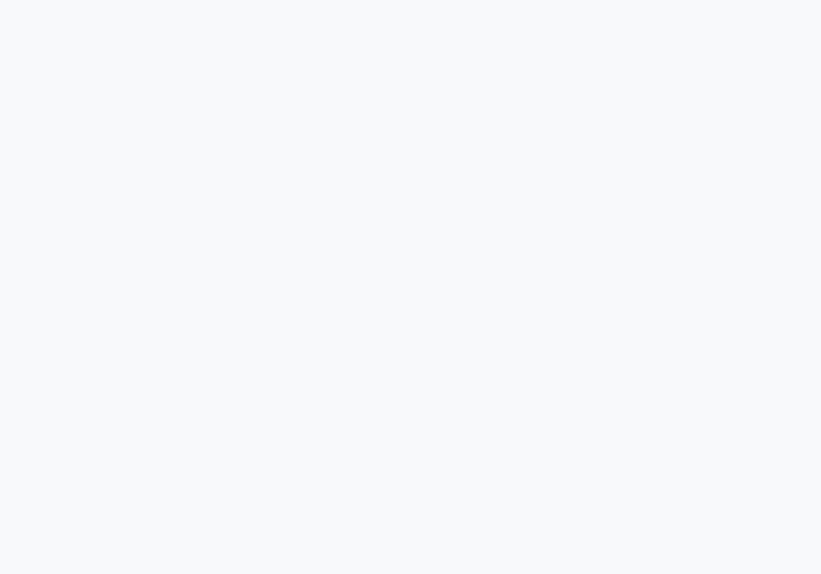
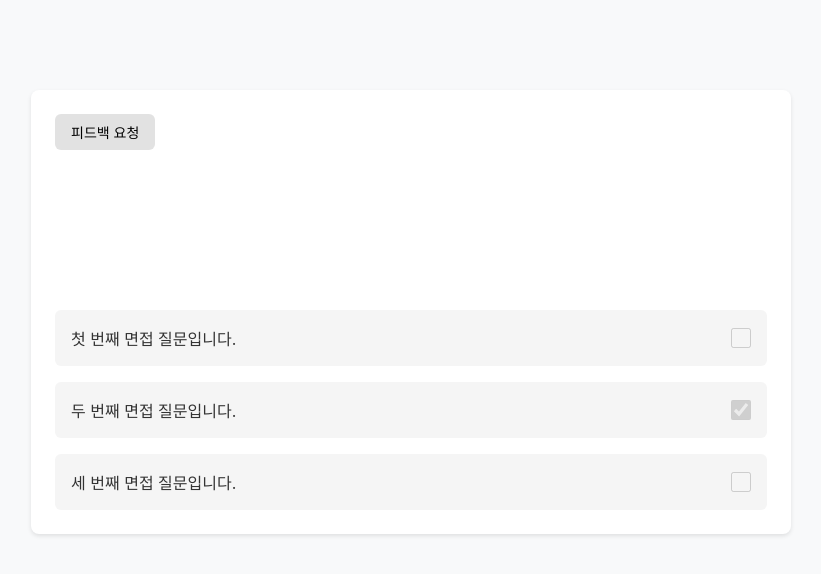
Before and after one commit to HUFSTHON2024/Web, a React (Create React App) app in the folder fe/: page /interview-room in a window 1280 px wide. Before the commit this address had no page. Shown: the top 574 px of the page, without its empty margins (229-1050 px from the left). Built offline with nearby package versions, Linux system fonts and the light colour scheme.

Commit message:
[Feat] interview room UI

```diff
--- a/fe/package.json
+++ b/fe/package.json
@@ -4,6 +4,7 @@
   "private": true,
   "dependencies": {
     "@files-ui/react": "^1.2.4",
+    "@reduxjs/toolkit": "^2.3.0",
     "@testing-library/jest-dom": "^5.17.0",
     "@testing-library/react": "^13.4.0",
     "@testing-library/user-event": "^13.5.0",
@@ -13,6 +14,7 @@
     "lucide-react": "^0.460.0",
     "react": "^18.3.1",
     "react-dom": "^18.3.1",
+    "react-redux": "^9.1.2",
     "react-router-dom": "^6.28.0",
     "react-scripts": "5.0.1",
     "tailwind-merge": "^2.5.4",
--- a/fe/src/App.js
+++ b/fe/src/App.js
@@ -1,15 +1,15 @@
 import './App.css';
 import { Routes, Route, Link } from 'react-router-dom';
 import VideoRecorderUI from './pages/VideoRecorderUI';
-import VideoRecorder from './VideoRecorder';
 import FileUploadPage from './sendResume';
+import InterviewRoom from './interviewRoom';
 
 function App() {
   return (
     <Routes>
       <Route path="/video/:id" element={<VideoRecorderUI />} />
-      <Route path="/send-response" element={<VideoRecorder />} />
       <Route path="/send-resume" element={<FileUploadPage />} />
+      <Route path="/interview-room" element={<InterviewRoom />} />
     </Routes>
   );
 }
--- /dev/null
+++ b/fe/src/interviewRoom.css
@@ -0,0 +1,87 @@
+/* QuestionList.css */
+.question-list-container {
+  width: 100%;
+  max-width: 800px;
+  margin: 0 auto;
+  padding: 20px;
+}
+
+.question-card {
+  background-color: #FFFFFF;
+  border-radius: 8px;
+  padding: 24px;
+  margin-top: 70px;
+  box-shadow: 0 2px 4px rgba(0, 0, 0, 0.1);
+}
+
+.card-header {
+  display: flex;
+  justify-content: space-between;
+  align-items: center;
+  margin-bottom: 160px;
+}
+
+.welcome-text {
+  font-size: 18px;
+  color: #333333;
+  font-weight: 500;
+}
+
+.refresh-button {
+  background-color: #e2e2e2;
+  border: none;
+  padding: 8px 16px;
+  border-radius: 6px;
+  cursor: pointer;
+  font-size: 14px;
+  transition: background-color 0.2s;
+}
+
+.refresh-button:hover {
+  background-color: #d0d0d0;
+}
+
+.questions-container {
+  display: flex;
+  flex-direction: column;
+  gap: 16px;
+}
+
+.question-item {
+  display: flex;
+  justify-content: space-between;
+  align-items: center;
+  background-color: #f5f5f5;
+  padding: 16px;
+  border-radius: 6px;
+  min-height: 50px;
+}
+
+.question-content {
+  color: #333333;
+  flex: 1;
+  margin-right: 16px;
+}
+
+.question-checkbox {
+  width: 20px;
+  height: 20px;
+  cursor: not-allowed;
+}
+
+/* 반응형 디자인 */
+@media (max-width: 768px) {
+  .question-list-container {
+    padding: 10px;
+  }
+
+  .card-header {
+    flex-direction: column;
+    gap: 16px;
+    align-items: flex-start;
+  }
+
+  .question-item {
+    padding: 12px;
+  }
+}
--- /dev/null
+++ b/fe/src/interviewRoom.jsx
@@ -0,0 +1,38 @@
+// QuestionList.jsx
+import React from 'react';
+import './interviewRoom.css';
+
+const InterviewRoom = ({ username, onRefresh }) => {
+  const questions = [
+    { id: 1, content: "첫 번째 면접 질문입니다.", isAnswered: false },
+    { id: 2, content: "두 번째 면접 질문입니다.", isAnswered: true },
+    { id: 3, content: "세 번째 면접 질문입니다.", isAnswered: false },
+  ];
+
+  return (
+    <div className="question-list-container">
+      <div className="question-card">
+        <div className="card-header">
+          <button className="refresh-button" onClick={onRefresh}>
+            피드백 요청
+          </button>
+        </div>
+        <div className="questions-container">
+          {questions.map((question) => (
+            <div key={question.id} className="question-item">
+              <span className="question-content">{question.content}</span>
+              <input
+                type="checkbox"
+                checked={question.isAnswered}
+                disabled
+                className="question-checkbox"
+              />
+            </div>
+          ))}
+        </div>
+      </div>
+    </div>
+  );
+};
+
+export default InterviewRoom;
```
